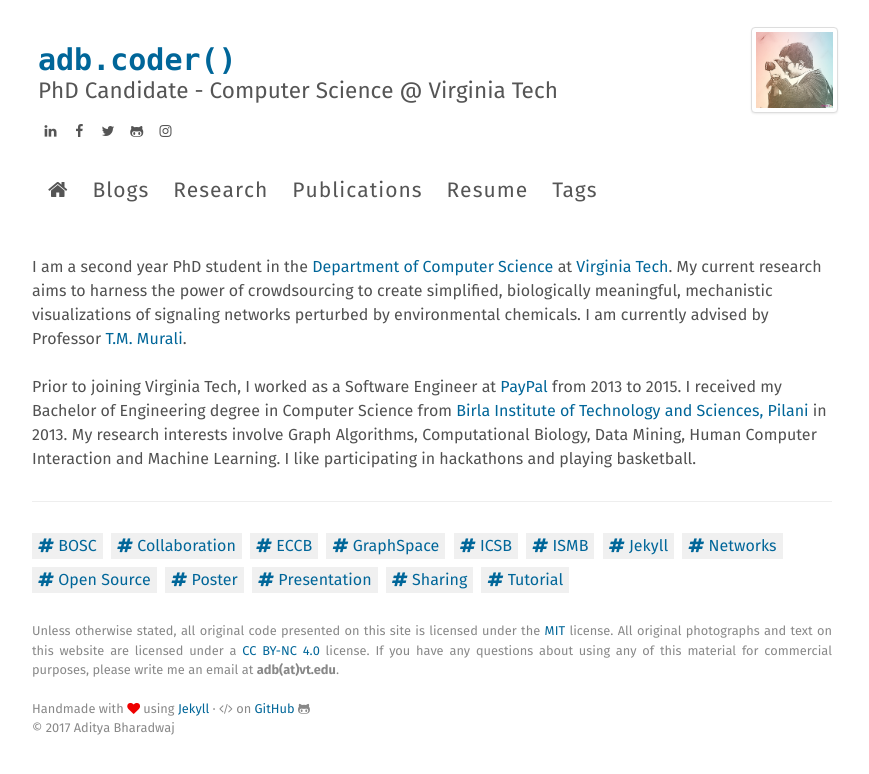
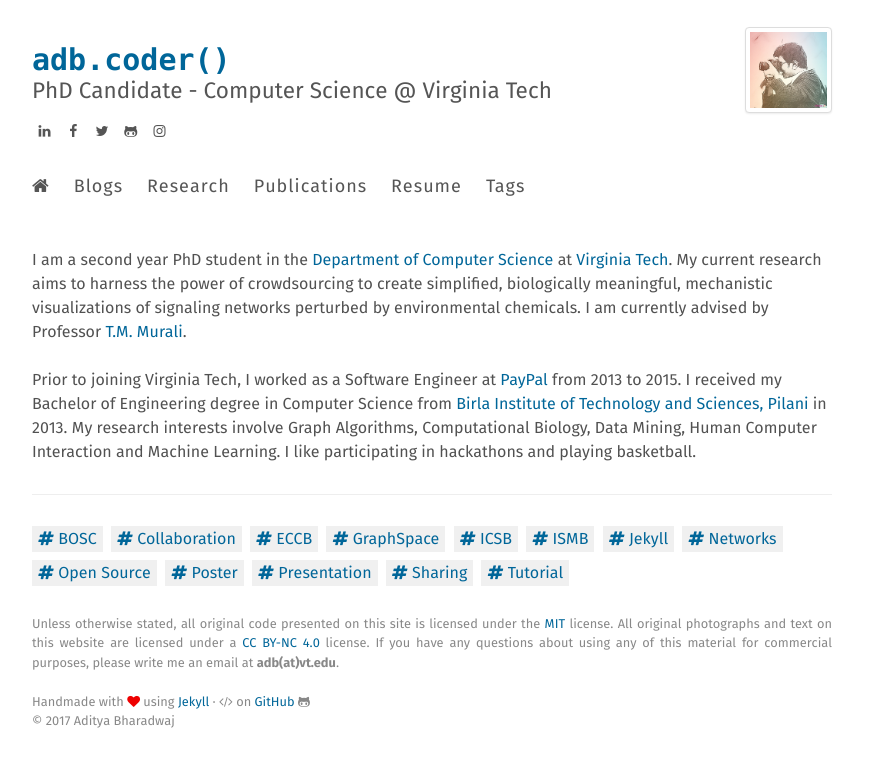
Before and after one commit to adbharadwaj/adbharadwaj.github.io, a Jekyll site: the page built from index.html, in a window 1280 px wide. Shown: the top 774 px of the page, without its empty margins (208-1077 px from the left). Built offline with Jekyll 4.4.1, drawn with Linux system fonts in a browser that asks for light colours.

Commit message:
Update _layout.scss

```diff
--- a/assets/scss/_layout.scss
+++ b/assets/scss/_layout.scss
@@ -260,7 +260,6 @@ h2.year i.fa {
     padding-top: 1rem;
     padding-bottom: 1rem;
     margin-bottom: 1rem;
-    margin-left: 0.6rem;
 //     border-bottom: 1px solid #ddd;
     background-color: #ffffff;
 //     background: linear-gradient(120deg, #514A9D, #24C6DC);
@@ -452,10 +451,10 @@ blockquote p:last-child {
 
 .top-menu {
     list-style-type: none;
-    margin: 20px 0 0 -42px;
+    margin: 20px 0 0 -52px;
     /*text-align: center;*/
     line-height: 2.4;
-    font-size: 21px;
+    font-size: 18px;
     overflow: hidden;
 
     li {
```
